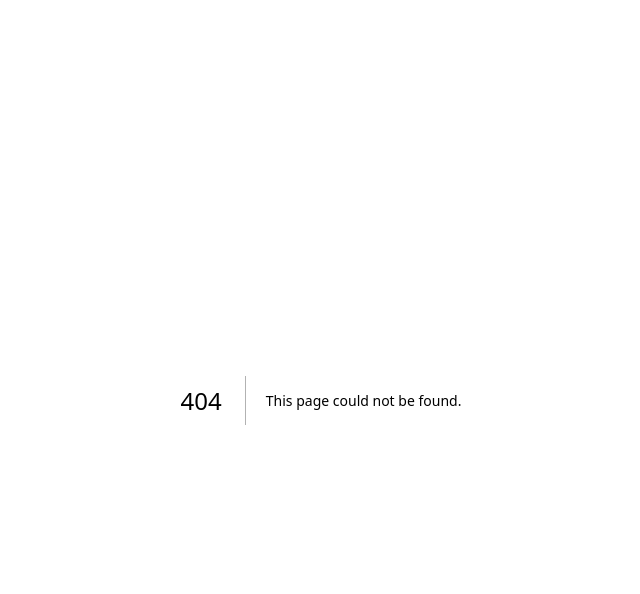
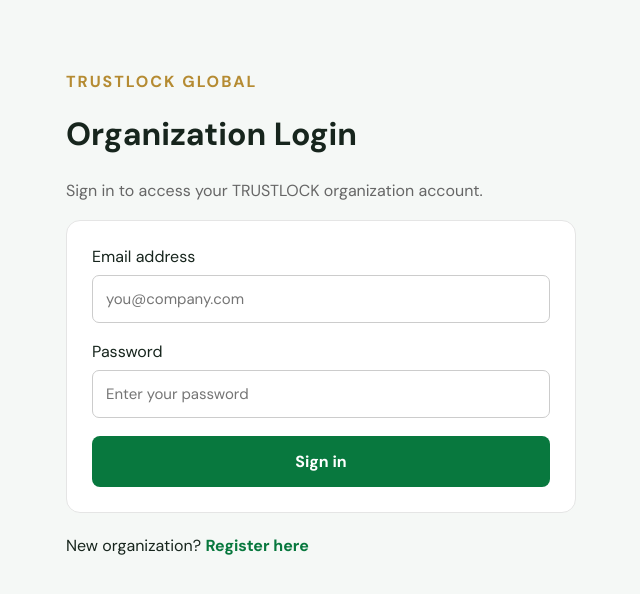
Before and after one commit to arnaudafrochaineverification-cyber/trustlock-global, a Next.js app: page /login in a window 1280 px wide. Before the commit this address had no page. Shown: the top 594 px of the page, without its empty margins (319-959 px from the left). Built offline with nearby package versions, Linux system fonts and the light colour scheme.

Commit message:
Implement login page with form handling
This component handles user login, including email and password input, error handling, and redirects upon successful login.

```diff
--- /dev/null
+++ b/src/app/login/page.tsx
@@ -0,0 +1,142 @@
+
+"use client";
+
+import { useState, FormEvent } from "react";
+import Link from "next/link";
+import { useRouter } from "next/navigation";
+import { supabase } from "@/lib/supabase";
+
+export default function LoginPage() {
+  const router = useRouter();
+
+  const [email, setEmail] = useState("");
+  const [password, setPassword] = useState("");
+  const [loading, setLoading] = useState(false);
+  const [error, setError] = useState("");
+
+  async function handleLogin(event: FormEvent<HTMLFormElement>) {
+    event.preventDefault();
+    setError("");
+    setLoading(true);
+
+    try {
+      const { data, error: loginError } =
+        await supabase.auth.signInWithPassword({
+          email: email.trim().toLowerCase(),
+          password
+        });
+
+      if (loginError) throw loginError;
+
+      if (!data.user?.email_confirmed_at) {
+        await supabase.auth.signOut();
+        throw new Error("Please verify your email before signing in.");
+      }
+
+      router.push("/dashboard");
+    } catch (err) {
+      setError(
+        err instanceof Error
+          ? err.message
+          : "Login could not be completed."
+      );
+    } finally {
+      setLoading(false);
+    }
+  }
+
+  return (
+    <main
+      className="container"
+      style={{ maxWidth: "550px", padding: "55px 20px" }}
+    >
+      <p style={{ color: "#b58b32", fontWeight: 700, letterSpacing: "2px" }}>
+        TRUSTLOCK GLOBAL
+      </p>
+
+      <h1 style={{ fontSize: "32px" }}>Organization Login</h1>
+
+      <p style={{ color: "#666", lineHeight: 1.7 }}>
+        Sign in to access your TRUSTLOCK organization account.
+      </p>
+
+      <form
+        onSubmit={handleLogin}
+        style={{
+          display: "grid",
+          gap: "18px",
+          background: "#fff",
+          padding: "25px",
+          border: "1px solid #e5e5e5",
+          borderRadius: "14px"
+        }}
+      >
+        <label>
+          Email address
+          <input
+            required
+            type="email"
+            value={email}
+            onChange={(e) => setEmail(e.target.value)}
+            autoComplete="email"
+            placeholder="you@company.com"
+            style={inputStyle}
+          />
+        </label>
+
+        <label>
+          Password
+          <input
+            required
+            type="password"
+            value={password}
+            onChange={(e) => setPassword(e.target.value)}
+            autoComplete="current-password"
+            placeholder="Enter your password"
+            style={inputStyle}
+          />
+        </label>
+
+        <button
+          type="submit"
+          disabled={loading}
+          style={{
+            background: "#08783e",
+            color: "#fff",
+            border: 0,
+            borderRadius: "8px",
+            padding: "15px",
+            fontSize: "16px",
+            fontWeight: 700
+          }}
+        >
+          {loading ? "Signing in..." : "Sign in"}
+        </button>
+
+        {error && (
+          <p role="alert" style={{ color: "#b42318" }}>
+            {error}
+          </p>
+        )}
+      </form>
+
+      <p style={{ marginTop: "22px" }}>
+        New organization?{" "}
+        <Link href="/register" style={{ color: "#08783e", fontWeight: 700 }}>
+          Register here
+        </Link>
+      </p>
+    </main>
+  );
+}
+
+const inputStyle = {
+  display: "block",
+  width: "100%",
+  padding: "13px",
+  marginTop: "8px",
+  border: "1px solid #ccc",
+  borderRadius: "7px",
+  fontSize: "15px",
+  boxSizing: "border-box" as const
+};
```
